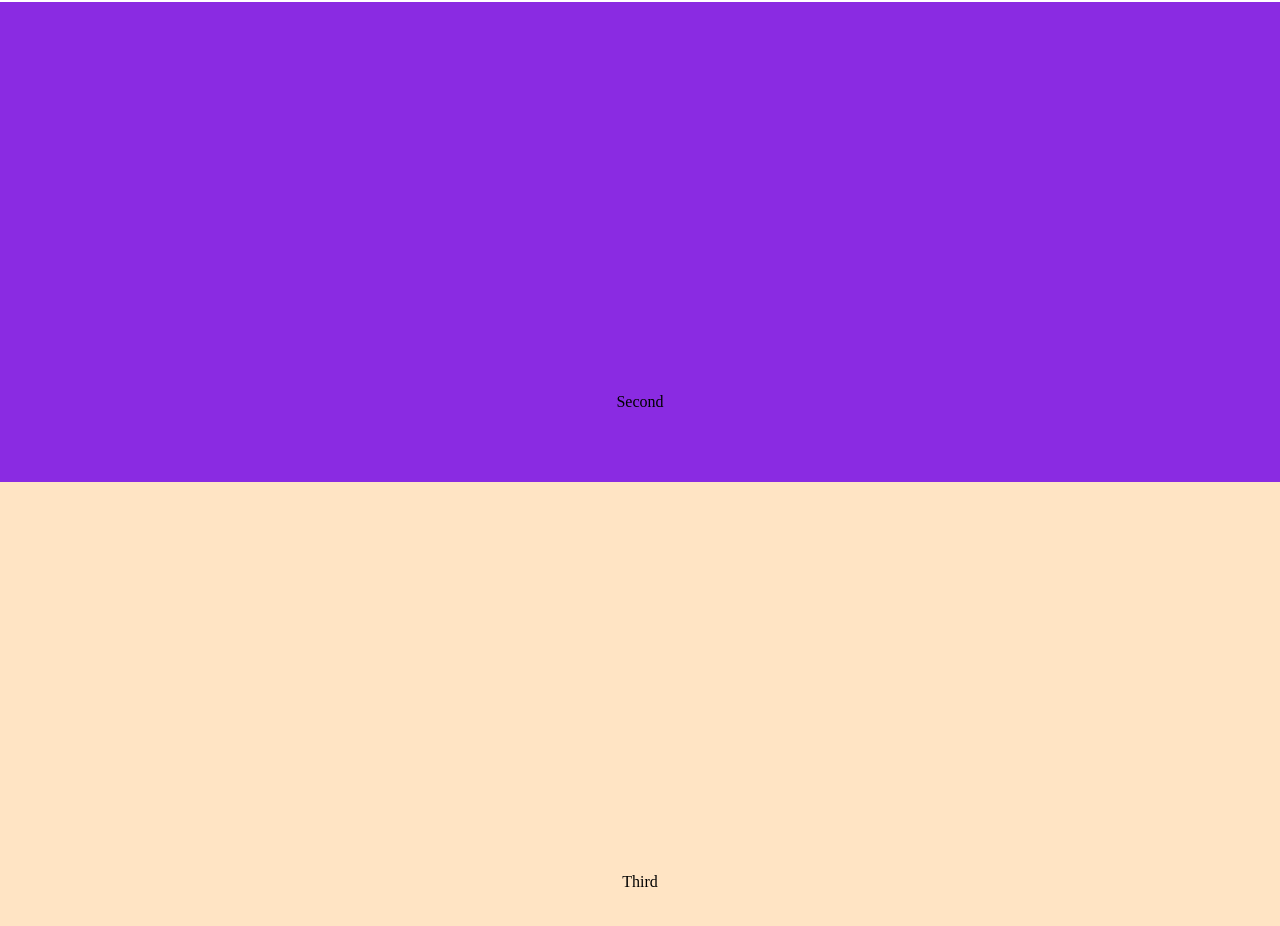
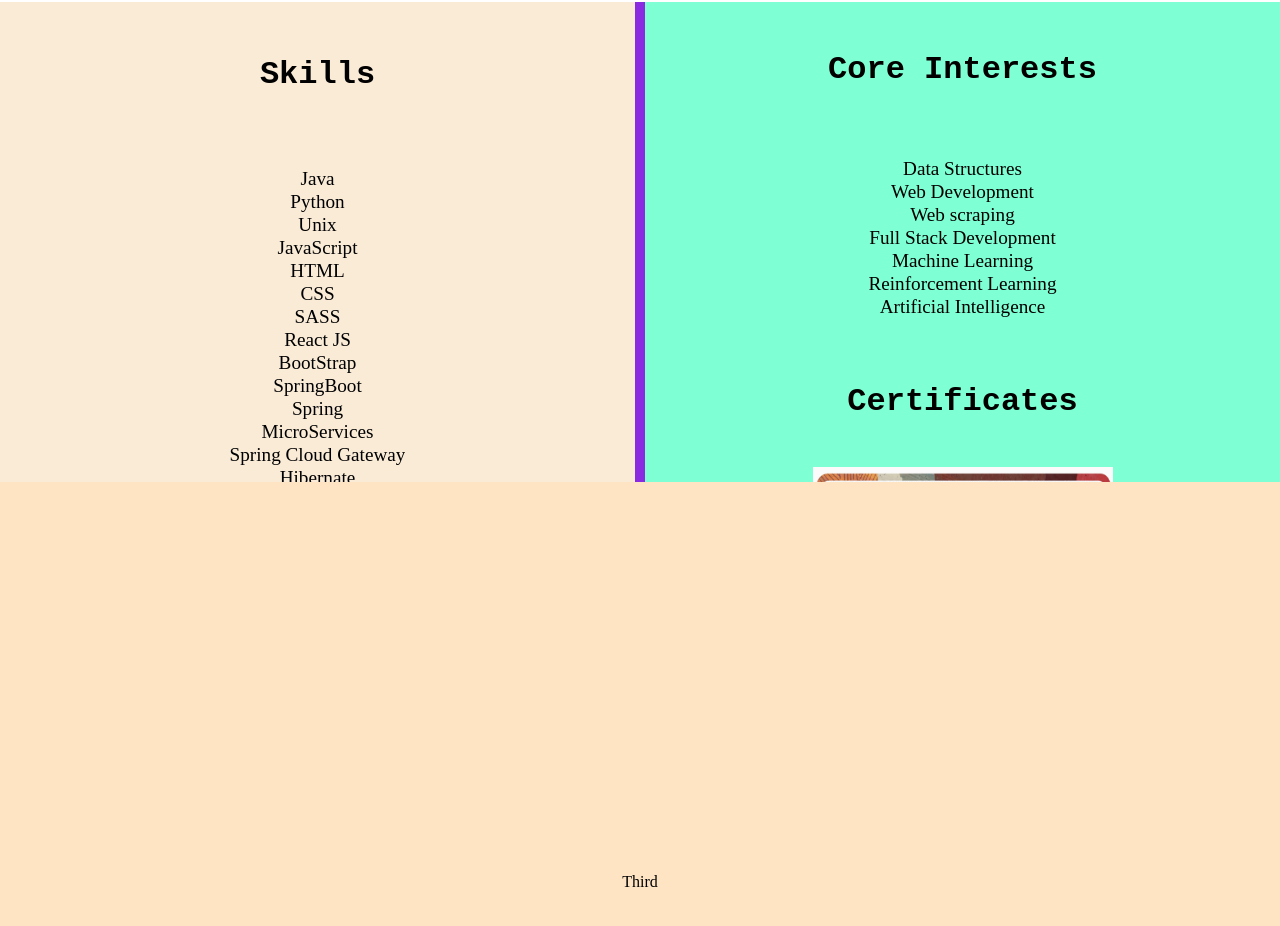
Before and after one commit to BhargavVasudevaVunnam/Portfolio, a React (Create React App) app: page / in a window 1280 px wide. Shown: the part 1118-2044 px from the top of the page. Built offline with nearby package versions, Linux system fonts and the light colour scheme.

Commit message:
Completed Second Page

```diff
--- a/src/App.css
+++ b/src/App.css
@@ -5,7 +5,6 @@
   padding: 0px;
   transform-style: preserve-3d;
   perspective: 2px;
-  overflow-x: hidden;
 }
 
 #PageContainer>div
--- a/src/Icons.css
+++ b/src/Icons.css
@@ -1,6 +1,8 @@
 .icons{
-gap: 7px;
+gap: 15px;
 display: flex;
+position: absolute;
+right: 20px;
 }
 .icon:hover{
     transform: scale(1.2);
@@ -8,5 +10,5 @@ display: flex;
 }
 .icon{
     display: block;
-height: 30px;
+    height: 30px;
 }
--- a/src/Page1.css
+++ b/src/Page1.css
@@ -7,7 +7,12 @@
     width: 100vw;
     height: 100vh;
     overflow-x: hidden;
+    overflow-y: hidden;
 
+}
+#p1{
+    overflow-y: hidden;
+    overflow-x: hidden;
 }
 /*Page Layout*/
 #header{
@@ -41,7 +46,8 @@ flex: 3;
 #iconsContainer{
     flex:1;
     display: flex;
-    justify-content:center;
+    justify-content: center;
+
 }
 
 /*Functional Animations*/
--- a/src/Page2.css
+++ b/src/Page2.css
@@ -3,7 +3,84 @@
     width: 100%;
     height: 100%;
     display: flex;
-    flex-direction: column;
+    gap: 10px;
     justify-content: center;
     align-items: center;
 }
+#skills{
+    background-color: antiquewhite;
+    flex: 1;
+    display: flex;
+    flex-direction: column;
+    align-items: center;
+    width: 100%;
+    height: 100%;
+}
+h1{
+    font-family:'Courier New', Courier, monospace;
+    flex: 1;
+    text-align: center;
+    align-content: center;
+    justify-content: center;
+    display: flex;
+    flex-wrap: wrap;
+}
+#skillp{
+    flex: 6 1;
+    line-height: 1.2;
+    overflow-y: auto;
+    align-content:flex-start;
+    display: flex;
+    flex-wrap: wrap;
+    text-align: center;
+    font-size: larger;
+
+}
+#coreinterestsp{
+    text-align: center;
+    flex: 1 1;
+    line-height: 1.2;
+    align-content:flex-start;
+    display: flex;
+    flex-wrap: wrap;
+    font-size: larger;
+}
+#certis{
+    flex: 5;
+    flex-direction: column;
+    align-content: center;
+    justify-content: center;
+    flex-wrap: wrap;
+    display: flex;
+
+}
+#oracle1{
+    flex: 4 1;
+    align-content: start;
+    justify-content: center;
+    display: flex;
+    flex-wrap: wrap;
+    width: 300px;
+    height: 200px;
+
+}
+#certificate{
+    width: 100%;
+    height: 80%;
+    border: 2px solid transparent;
+}
+#certificate:hover{
+    transform: translate(-20%,-20%) scale(1.5);
+    transition: transform ease-in-out 0.2s 0.2s;
+    border-color: #f00;
+}
+#coreinterests{
+    background-color: aquamarine;
+    display: flex;
+    flex-direction: column;
+    align-items: center;
+    flex: 1;
+    width: 100%;
+    height: 100%;
+    text-align: center;
+}
--- a/src/Page2.js
+++ b/src/Page2.js
@@ -1,5 +1,49 @@
 import './Page2.css';
+import oracle from './assets/Oracle.png';
 function Page2(){
-    return <div id="SkillsBrag">   <p>Second</p></div>
+    return <div id="SkillsBrag">
+                <div id="skills">
+                    <h1>Skills</h1>
+                    <p id="skillp">
+                    Java<br/>
+                    Python<br/>
+                    Unix<br/>
+                    JavaScript<br/>
+                    HTML<br/>
+                    CSS<br/>
+                    SASS<br/>
+                    React JS<br/>
+                    BootStrap<br/>
+                    SpringBoot<br/>
+                    Spring<br/>
+                    MicroServices<br/>
+                    Spring Cloud Gateway<br/>
+                    Hibernate<br/>
+                    Oracle SQL<br/>
+                    My SQL<br/>
+                    Selenium<br/>
+                    Kafka MQ<br/>
+                    Keras<br/>
+                    Git<br/>
+                    Maven<br/>
+                    </p>
+                </div>
+                <div id="coreinterests">
+                    <h1>Core Interests</h1>
+                    <p id="coreinterestsp">
+                        Data Structures<br/>
+                        Web Development<br/>
+                        Web scraping<br/>
+                        Full Stack Development<br/>
+                        Machine Learning<br/>
+                        Reinforcement Learning<br/>
+                        Artificial Intelligence<br/>
+                    </p>
+                    <div id="certis">
+                        <h1>Certificates</h1>
+                        <div id="oracle1"><img id="certificate" src={oracle}/></div>
+                    </div>
+                </div>
+           </div>
 }
 export default Page2;
```
Also changed, not shown: src/assets/Oracle.png (added), 1 other file (tests, documents, lock files or other folders).
